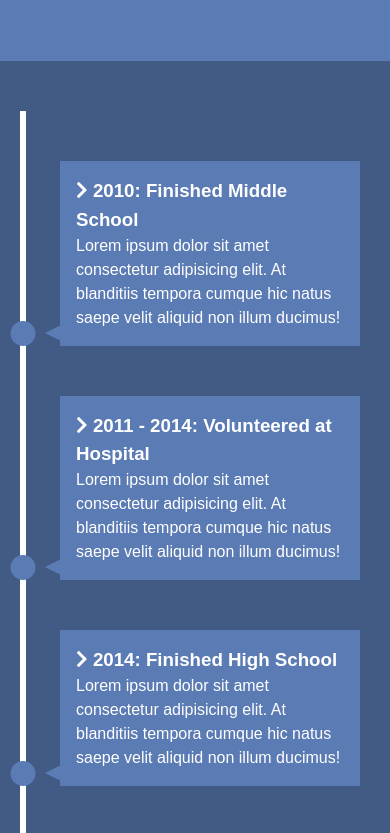
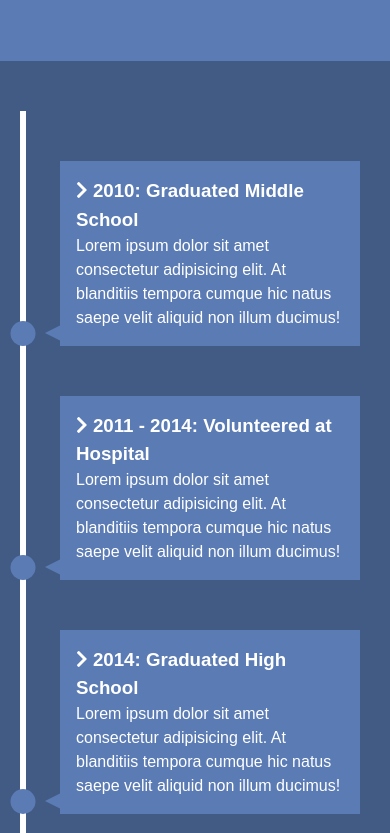
Before and after one commit to arthurs14/Knowledge-Timeline, a plain HTML site: page index.html in a window 390 px wide. Shown: the part 205-1038 px from the top of the page. Drawn offline with Linux system fonts and the light colour scheme.

Commit message:
fixed syntax on html page, added javascript to add some animation for divs to come and changed the way it reacts

```diff
--- a/index.html
+++ b/index.html
@@ -18,7 +18,7 @@
     <ul>
       <li>
         <div>
-          <h3><i class="fas fa-chevron-right"></i> 2010: Finished Middle School</h3>
+          <h3><i class="fas fa-chevron-right"></i> 2010: Graduated Middle School</h3>
           <p>Lorem ipsum dolor sit amet consectetur adipisicing elit. At blanditiis tempora cumque hic natus saepe velit aliquid non illum ducimus!</p>
         </div>
       </li>
@@ -30,7 +30,7 @@
       </li>
       <li>
         <div>
-          <h3><i class="fas fa-chevron-right"></i> 2014: Finished High School</h3>
+          <h3><i class="fas fa-chevron-right"></i> 2014: Graduated High School</h3>
           <p>Lorem ipsum dolor sit amet consectetur adipisicing elit. At blanditiis tempora cumque hic natus saepe velit aliquid non illum ducimus!</p>
         </div>
       </li>
@@ -42,7 +42,7 @@
       </li>
       <li>
         <div>
-          <h3><i class="fas fa-chevron-right"></i> 2019: Finished Fullstack Academy Bootcamp</h3>
+          <h3><i class="fas fa-chevron-right"></i> 2019: Graduated Fullstack Academy Bootcamp</h3>
           <p>Lorem ipsum dolor sit amet consectetur adipisicing elit. At blanditiis tempora cumque hic natus saepe velit aliquid non illum ducimus!</p>
         </div>
       </li>
@@ -54,5 +54,7 @@
       </li>
     </ul>
   </section>
+
+  <script src="main.js"></script>
 </body>
 </html>
--- /dev/null
+++ b/main.js
@@ -0,0 +1,26 @@
+const items = document.querySelectorAll('#timeline li');
+
+const isInViewport = el => {
+  const rect = el.getBoundingClientRect();
+  return (
+    rect.top >= 0 &&
+    rect.left >= 0 &&
+    rect.bottom <=
+      (window.innerHeight ||
+      document.documentElement.clientHeight) &&
+    rect.right <= (window.innerWidth ||
+    document.documentElement.clientWidth)
+  );
+};
+
+const run = () =>
+  items.forEach(item => {
+    if (isInViewport(item)) {
+      item.classList.add('show');
+    }
+  });
+
+// Events
+window.addEventListener('load', run);
+window.addEventListener('resize', run);
+window.addEventListener('scroll', run);
--- a/style.css
+++ b/style.css
@@ -56,16 +56,20 @@ h1 {
   padding: 1rem;
   background: var(--secondary-color);
   transition: all 0.5s ease-in-out;
+  visibility: hidden;
+  opacity: 0;
 }
 
 /* Right Side */
 #timeline ul li:nth-child(odd) div {
   left: 40px;
+  transform: translate(200px, 0);
 }
 
 /* Left Side */
 #timeline ul li:nth-child(even) div {
   left: -434px;
+  transform: translate(-200px, 0);
 }
 
 /* Dots */
@@ -76,7 +80,7 @@ h1 {
   bottom: 0;
   width: 25px;
   height: 25px;
-  background: var(--secondary-color);
+  background: inherit;
   transform: translateX(-50%);
   border-radius: 50%;
   transition: background 0.5s ease-in-out;
@@ -104,6 +108,17 @@ h1 {
   right: -15px;
   border-width: 8px 0 8px 16px;
   border-color: transparent transparent transparent var(--secondary-color);
+}
+
+/* Show Boxes */
+#timeline ul li.show div {
+  transform: none;
+  visibility: visible;
+  opacity: 1;
+}
+
+#timeline ul li.show:after {
+  background: var(--secondary-color);
 }
 
 @media(max-width: 900px) {
```
